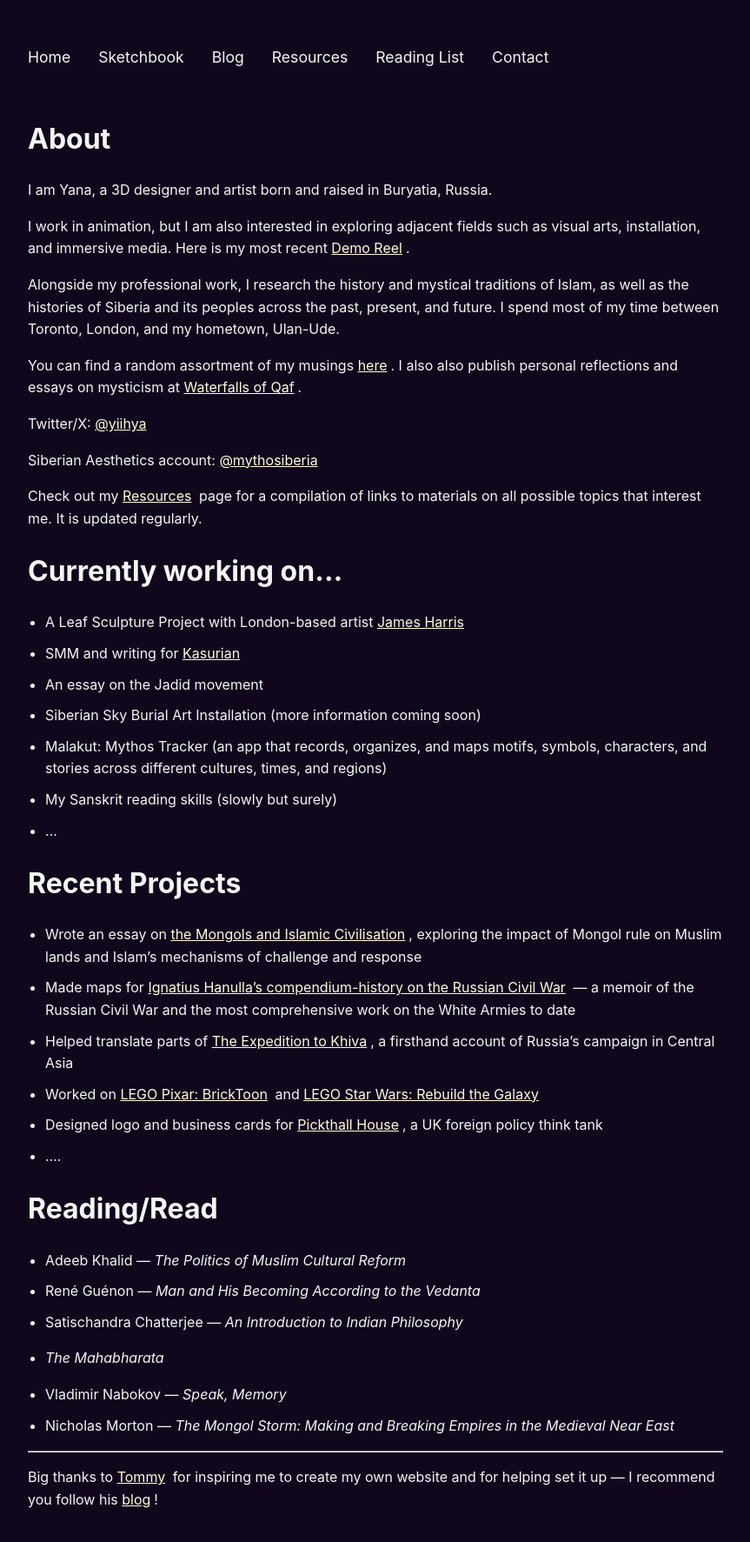
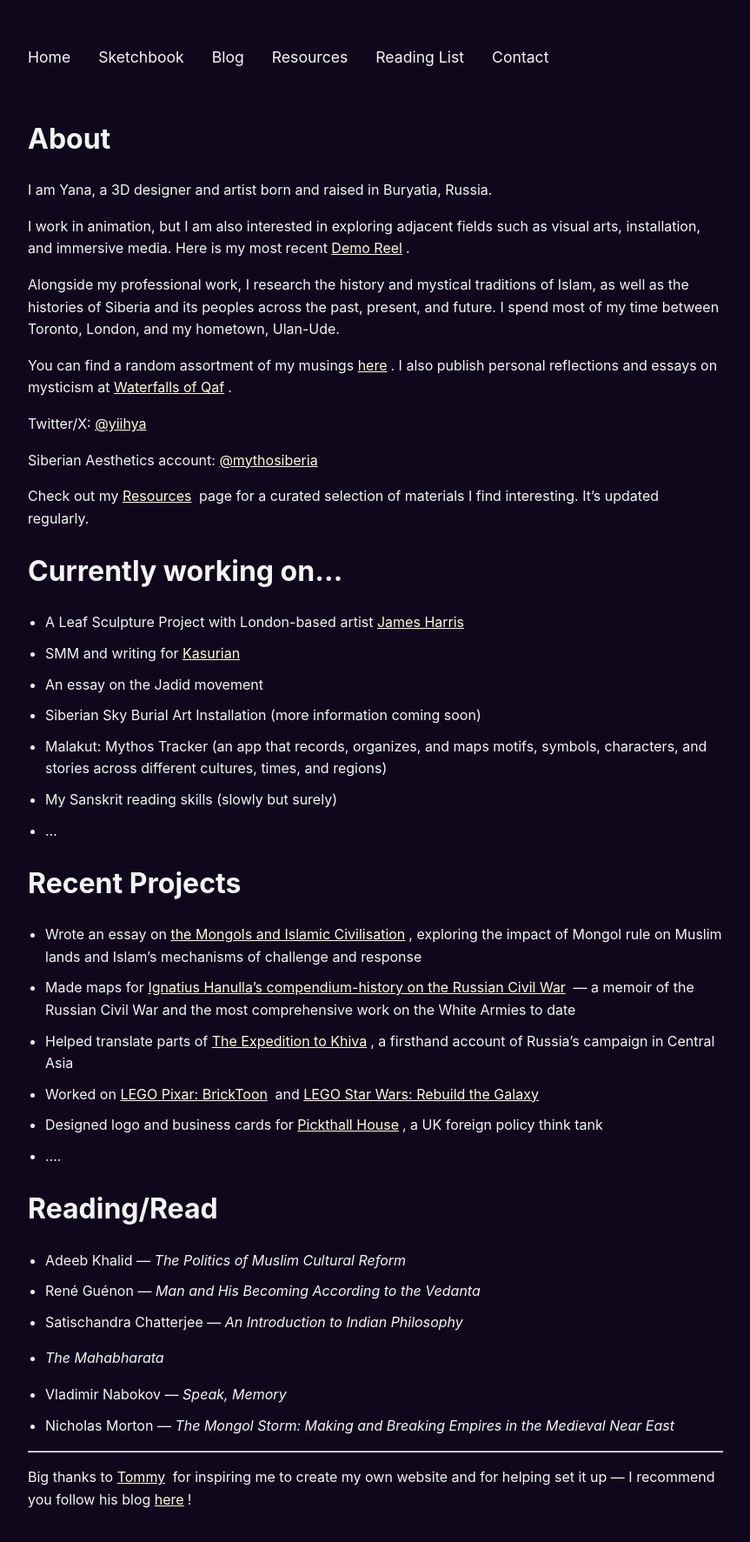
Before and after one commit to yanazuray/waterfalls-of-qaf, a Jekyll site: the page built from index.md, in a window 1280 px wide. Shown: the whole page at 87% size, without its empty margins (208-1071 px from the left). Built offline with Jekyll 4.4.1, drawn with Linux system fonts in a browser that asks for light colours.

Commit message:
vault backup: 2025-04-26 04:57:44

```diff
--- a/index.md
+++ b/index.md
@@ -11,13 +11,13 @@ I work in animation, but I am also interested in exploring adjacent fields such
 
 Alongside my professional work, I research the history and mystical traditions of Islam, as well as the histories of Siberia and its peoples across the past, present, and future. I spend most of my time between Toronto, London, and my hometown, Ulan-Ude.
 
-You can find a random assortment of my musings [here](https://yanazuray.me/Blog). I also also publish personal reflections and essays on mysticism at [Waterfalls of Qaf](https://waterfallsofqaf.substack.com/).
+You can find a random assortment of my musings [here](https://yanazuray.me/Blog). I also publish personal reflections and essays on mysticism at [Waterfalls of Qaf](https://waterfallsofqaf.substack.com/).
 
 Twitter/X: [@yiihya](https://x.com/yiihya)
 
 Siberian Aesthetics account: [@mythosiberia](https://x.com/mythosiberia)
 
-Check out my [Resources](https://yanazuray.me/Resources) page for a compilation of links to materials on all possible topics that interest me. It is updated regularly.
+Check out my [Resources](https://yanazuray.me/Resources) page for a curated selection of materials I find interesting. It’s updated regularly.
 # Currently working on...
 
 * A Leaf Sculpture Project with London-based artist [James Harris](https://www.jamesharris.co.uk/)
@@ -49,4 +49,4 @@ Check out my [Resources](https://yanazuray.me/Resources) page for a compilation
 
 ---
 
-Big thanks to [Tommy](https://x.com/tommytrxnh) for inspiring me to create my own website and for helping set it up — I recommend you follow his [blog](https://tommytrinh.me/)!
+Big thanks to [Tommy](https://x.com/tommytrxnh) for inspiring me to create my own website and for helping set it up — I recommend you follow his blog [here](https://tommytrinh.me/)!
```
